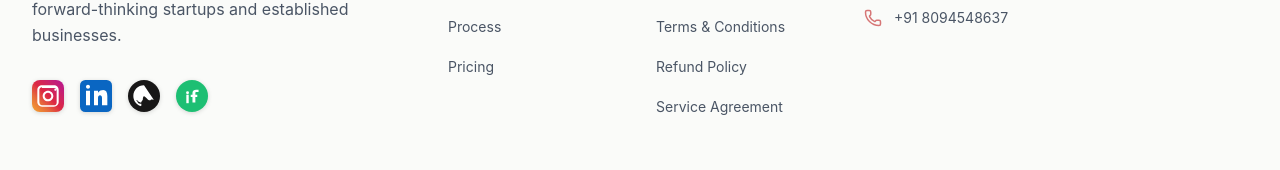
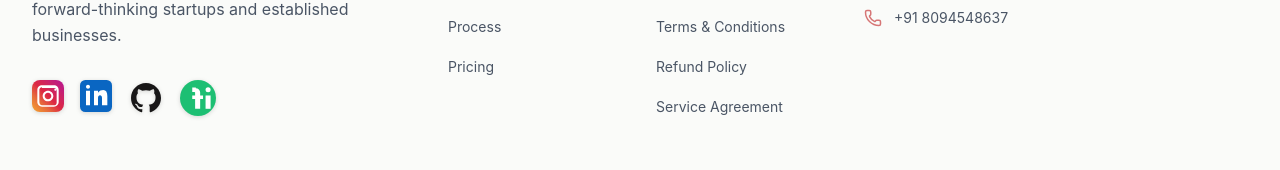
Before and after one commit to Ajaypal110/Vertexa-Digital, a React (Vite) app: page / in a window 1280 px wide. Shown: the part 9757-9927 px from the top of the page. Built offline with nearby package versions, Linux system fonts and the light colour scheme.

Commit message:
Final fix for Fiverr circle icon and larger Github icon scale

```diff
--- a/package.json
+++ b/package.json
@@ -18,6 +18,7 @@
     "lucide-react": "^0.577.0",
     "react": "^19.1.0",
     "react-dom": "^19.1.0",
+    "react-icons": "^5.6.0",
     "react-scroll": "^1.9.3",
     "tailwind-merge": "^3.5.0"
   },
--- a/src/components/layout/Footer.tsx
+++ b/src/components/layout/Footer.tsx
@@ -34,19 +34,18 @@ const LinkedinColorIcon = ({ size = 32 }) => (
 );
 
 const GithubColorIcon = ({ size = 32 }) => (
-  <svg width={size} height={size} viewBox="0 0 24 24" fill="none" xmlns="http://www.w3.org/2000/svg">
-    <rect width="24" height="24" rx="12" fill="#181717"/>
-    <path fillRule="evenodd" clipRule="evenodd" d="M12 4C7.58 4 4 7.58 4 12c0 3.54 2.29 6.53 5.47 7.59.4.07.55-.17.55-.38.0-.19-.01-.82-.01-1.49-2.22.48-2.69-.94-2.69-.94-.36-.92-.89-1.16-.89-1.16-.73-.5.05-.49.05-.49.8.06 1.22.82 1.22.82.71 1.22 1.86.87 2.32.66.07-.51.28-.5 1.07-1.78.2-3.64.89-3.64 3.95 0 .87.31 1.59.82 2.15-.08.2-.36 1.02.08 2.12 0 0 .67-.21 2.2-.82a7.42 7.42 0 0 1 4 0c1.53 1.04 2.2.82 2.2.82.44-1.1.16-1.92.08-2.12.51-.56.82-1.28.82-2.15 0-3.07-1.87-3.75-3.65-3.95.29-.25.54-.73.54-1.48 0-1.07-.01-1.93-.01-2.2 0-.21.15-.46.55-.38A8.01 8.01 0 0 0 20 12c0-4.42-3.58-8-8-8z" fill="white"/>
+  <svg width={size} height={size} viewBox="0 0 24 24" fill="#181717" xmlns="http://www.w3.org/2000/svg">
+    <path fillRule="evenodd" clipRule="evenodd" d="M12 2C6.477 2 2 6.48 2 12c0 4.42 2.865 8.166 6.839 9.49.5.092.682-.217.682-.482 0-.237-.008-.868-.013-1.703-2.782.605-3.369-1.343-3.369-1.343-.455-1.152-1.11-1.46-1.11-1.46-.908-.62.069-.608.069-.608 1.003.07 1.531 1.032 1.531 1.032.892 1.529 2.341 1.087 2.91.831.092-.646.35-1.087.636-1.338-2.22-.253-4.555-1.11-4.555-4.943 0-1.091.39-1.984 1.029-2.683-.103-.253-.446-1.27.098-2.647 0 0 .84-.269 2.75 1.025A9.56 9.56 0 0112 6.844c.85.004 1.705.114 2.504.336 1.909-1.294 2.747-1.025 2.747-1.025.546 1.377.203 2.394.1 2.647.64.699 1.028 1.592 1.028 2.683 0 3.842-2.339 4.687-4.566 4.935.359.309.678.919.678 1.852 0 1.336-.012 2.415-.012 2.743 0 .267.18.578.688.48C19.138 20.163 22 16.418 22 12c0-5.52-4.477-10-10-10z"/>
   </svg>
 );
 
 const FiverrColorIcon = ({ size = 32 }) => (
   <svg width={size} height={size} viewBox="0 0 100 100" fill="none" xmlns="http://www.w3.org/2000/svg">
     <circle cx="50" cy="50" r="50" fill="#1dbf73"/>
-    <g transform="translate(24, 28) scale(2.5)">
-      <path d="M18.6 3.9h-2.6c-1 0-1.4.5-1.4 1.3v2H17v3h-2.4v6.8H11v-6.8H8.8v-3H11V4.8c0-2.3 2-3.8 4.6-3.8h3v2.9z" fill="white" />
-      <circle cx="4.8" cy="4.8" r="1.8" fill="white" />
-      <path d="M3.3 7.2h3v10.6h-3z" fill="white" />
+    <g transform="translate(10, -2)">
+      <path d="M34 25 A12 12 0 0 1 46 37 V45 H54 V55 H46 V82 H32 V55 H24 V45 H32 V37 A2 2 0 0 0 30 35 H24 V23 H34 Z" fill="white" />
+      <circle cx="68" cy="29" r="7" fill="white" />
+      <rect x="61" y="45" width="14" height="37" fill="white" />
     </g>
   </svg>
 );
@@ -76,8 +75,8 @@ const Footer: React.FC<FooterProps> = ({ onPrivacyClick, onTermsClick, onRefundC
               {[
                 { icon: <InstagramColorIcon size={32} />, href: "https://www.instagram.com/vertexadigital.dev/" },
                 { icon: <LinkedinColorIcon size={32} />, href: "https://www.linkedin.com/company/vertexa-digital-agency" },
-                { icon: <GithubColorIcon size={32} />, href: "https://github.com/Ajaypal110" },
-                { icon: <FiverrColorIcon size={32} />, href: "https://www.fiverr.com/vertexa_digital" },
+                { icon: <GithubColorIcon size={36} />, href: "https://github.com/Ajaypal110" },
+                { icon: <FiverrColorIcon size={36} />, href: "https://www.fiverr.com/vertexa_digital" },
               ].map((social) => (
                 <a
                   key={social.href}
```
Also changed, not shown: 1 other file (tests, documents, lock files or other folders).
